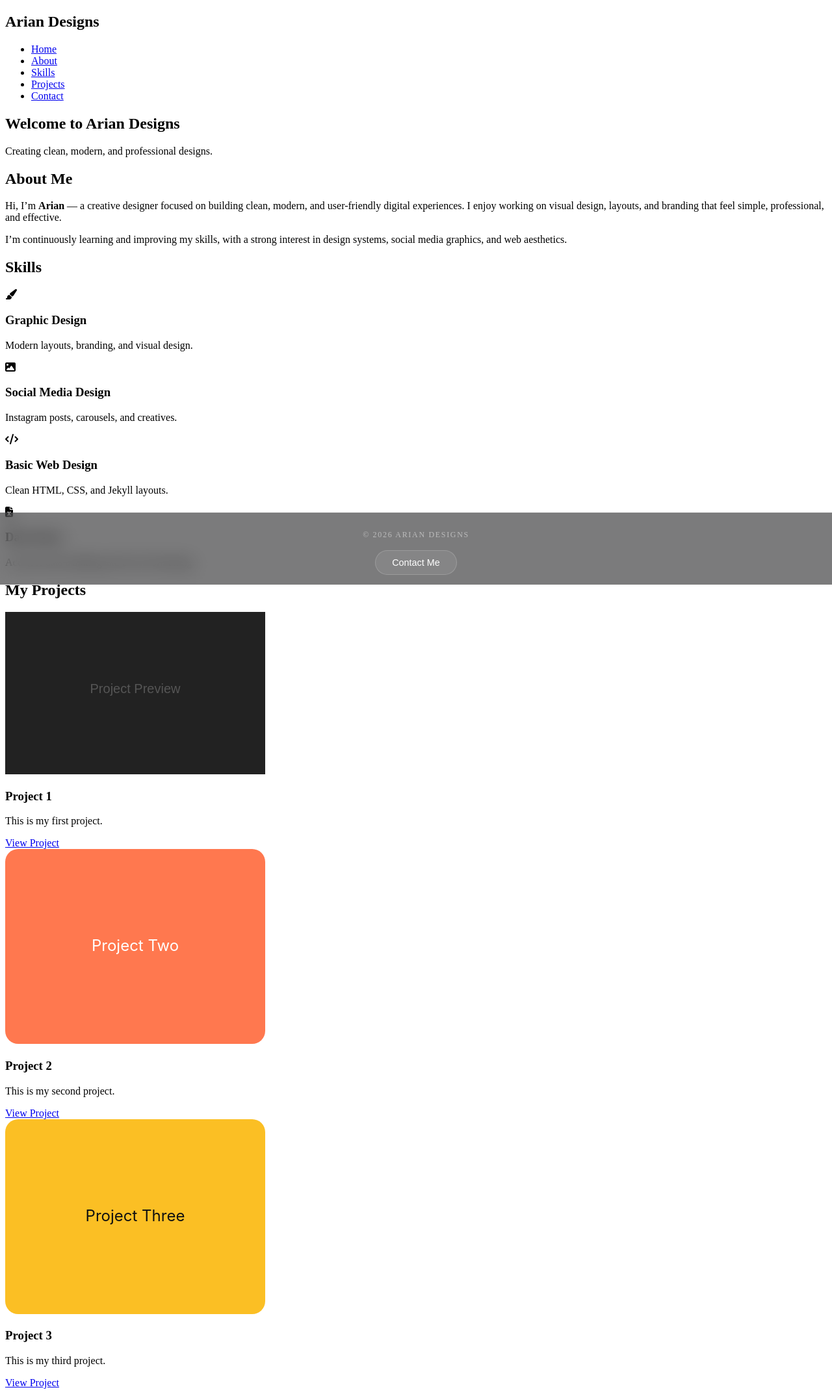
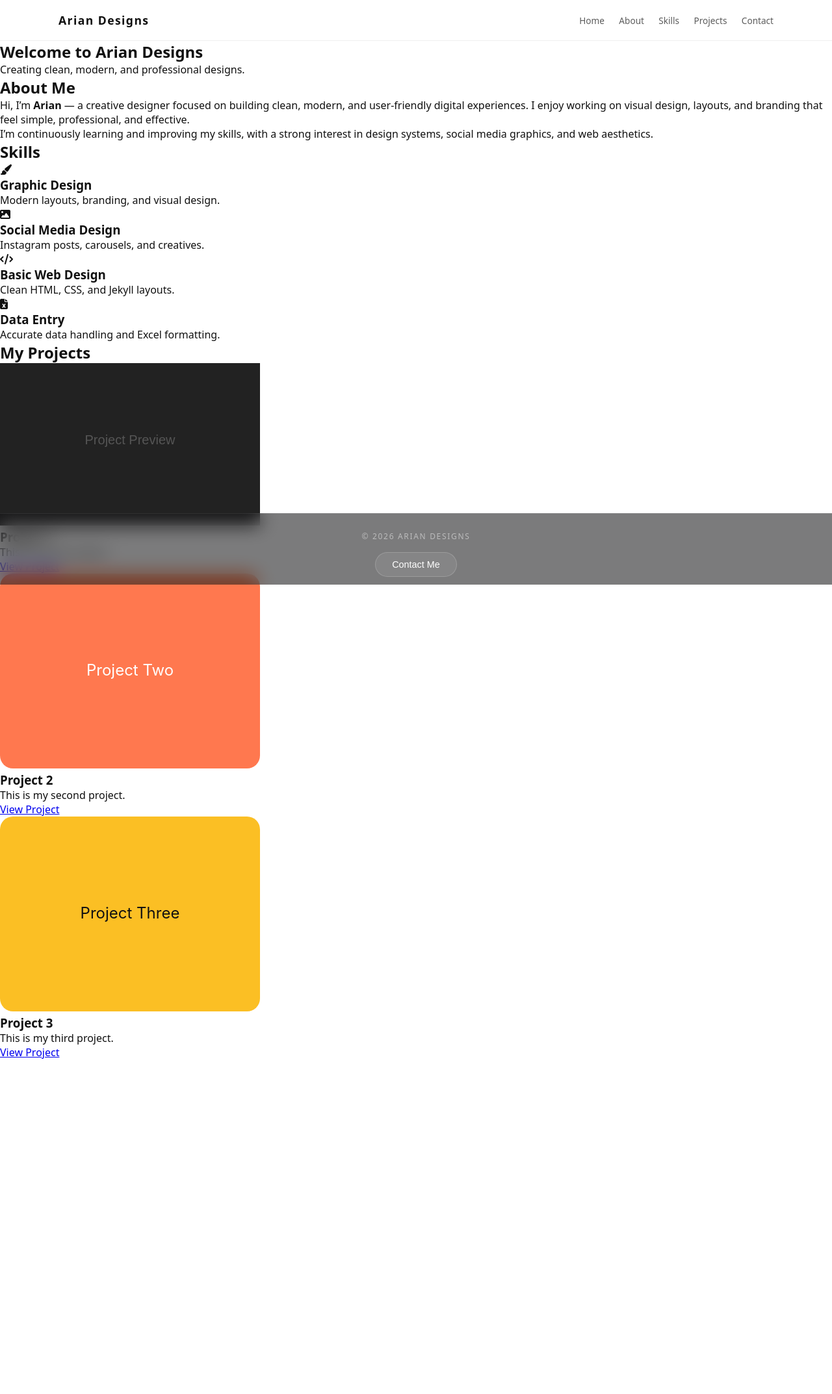
Before and after one commit to ariantechzone-stack/ariantechzone-stack.github.io, a Jekyll site: the page built from index.md, in a window 1280 px wide. Shown: the whole page at 65% size. Built offline with Jekyll 4.4.1, drawn with Linux system fonts in a browser that asks for light colours; after the commit the page ends 1791 px from its top, so only the background shows below that.

Commit message:
Update style.css

```diff
--- a/assets/css/style.css
+++ b/assets/css/style.css
@@ -1,6 +1,71 @@
-/* ==============================
-   Glass Footer Base
-============================== */
+/* ===============================
+   RESET + BASE
+================================ */
+* {
+  margin: 0;
+  padding: 0;
+  box-sizing: border-box;
+}
+
+html {
+  scroll-behavior: smooth;
+}
+
+body {
+  font-family: system-ui, -apple-system, BlinkMacSystemFont, "Segoe UI", sans-serif;
+  background: #ffffff;
+  color: #111;
+  min-height: 100vh;
+}
+
+/* ===============================
+   HEADER / NAV
+================================ */
+header {
+  padding: 1.2rem 1.5rem;
+  border-bottom: 1px solid rgba(0,0,0,0.06);
+}
+
+nav {
+  max-width: 1100px;
+  margin: auto;
+  display: flex;
+  justify-content: space-between;
+  align-items: center;
+}
+
+nav h2 {
+  font-size: 1.1rem;
+  letter-spacing: 0.08em;
+}
+
+nav ul {
+  display: flex;
+  gap: 1.4rem;
+  list-style: none;
+}
+
+nav a {
+  text-decoration: none;
+  font-size: 0.85rem;
+  color: #333;
+  opacity: 0.8;
+}
+
+nav a:hover {
+  opacity: 1;
+}
+
+/* ===============================
+   MAIN
+================================ */
+main {
+  padding-bottom: 160px; /* space for footer */
+}
+
+/* ===============================
+   FOOTER BASE
+================================ */
 .site-footer {
   position: fixed;
   bottom: 0;
@@ -13,34 +78,34 @@
   color: #e6e6e6;
   z-index: 20;
   overflow: hidden;
-  transition: background 0.6s ease, max-height 0.8s ease;
   max-height: 110px;
+  transition: max-height 0.8s ease, background 0.6s ease;
 }
 
 .site-footer.active {
-  background: rgba(10,10,14,0.85);
   max-height: 520px;
+  background: rgba(10,10,14,0.88);
 }
 
-/* ==============================
-   Footer Container
-============================== */
+/* ===============================
+   FOOTER CONTAINER
+================================ */
 .footer-container {
   max-width: 900px;
   margin: auto;
   padding: 1.6rem 1rem 2.2rem;
   text-align: center;
+  position: relative;
 }
 
-/* ==============================
-   Footer Copy (YEAR TEXT)
-============================== */
+/* ===============================
+   FOOTER COPY (YEAR)
+================================ */
 .footer-copy-static {
   font-size: 0.75rem;
   letter-spacing: 0.14em;
   text-transform: uppercase;
   opacity: 0.6;
-  transform: translateY(0);
   transition: opacity 0.6s ease, transform 0.6s ease;
   pointer-events: none;
 }
@@ -55,9 +120,9 @@
   transform: translateY(0);
 }
 
-/* ==============================
-   Contact Button
-============================== */
+/* ===============================
+   CONTACT BUTTON
+================================ */
 .contact-btn {
   margin-top: 1rem;
   padding: 0.65rem 1.6rem;
@@ -71,6 +136,10 @@
   gap: 0.5rem;
   font-size: 0.9rem;
   transition: transform 0.15s ease, background 0.3s ease;
+}
+
+.contact-btn:hover {
+  background: rgba(255,255,255,0.14);
 }
 
 .contact-btn:active {
@@ -89,11 +158,11 @@
   display: inline;
 }
 
-/* ==============================
-   Contact Reveal
-============================== */
+/* ===============================
+   CONTACT REVEAL
+================================ */
 .contact-reveal {
-  margin-top: 2rem;
+  margin-top: 2.2rem;
   opacity: 0;
   transform: translateY(20px);
   transition: opacity 0.6s ease, transform 0.6s ease;
@@ -106,9 +175,105 @@
   pointer-events: auto;
 }
 
-/* ==============================
-   Soft Glow
-============================== */
+/* ===============================
+   EMAIL
+================================ */
+.footer-email {
+  display: block;
+  margin-bottom: 1.8rem;
+  color: #fff;
+  font-size: 0.9rem;
+  text-decoration: none;
+  opacity: 0.85;
+}
+
+.footer-email:hover {
+  opacity: 1;
+}
+
+/* ===============================
+   SOCIAL ICONS LAYOUT
+================================ */
+.footer-socials {
+  display: flex;
+  justify-content: center;
+  gap: 1.4rem;
+}
+
+/* ===============================
+   SOCIAL ICON BASE
+================================ */
+.footer-socials a {
+  width: 52px;
+  height: 52px;
+  border-radius: 50%;
+  display: grid;
+  place-items: center;
+  font-size: 1.3rem;
+  color: #fff;
+  text-decoration: none;
+  background: rgba(255,255,255,0.06);
+  border: 1px solid rgba(255,255,255,0.12);
+  transition:
+    transform 0.18s ease,
+    box-shadow 0.4s ease,
+    background 0.4s ease;
+}
+
+/* Micro press */
+.footer-socials a:active {
+  transform: scale(0.92);
+}
+
+/* Hover tilt */
+.footer-socials a:hover {
+  transform: translateY(-4px) rotateX(8deg);
+}
+
+/* ===============================
+   PLATFORM COLORS + GLOW
+================================ */
+
+/* Instagram */
+.footer-socials a[aria-label="Instagram"]:hover {
+  background: radial-gradient(circle at top left, #feda75, #d62976, #962fbf);
+  box-shadow: 0 0 18px rgba(214,41,118,0.8);
+}
+
+/* Pinterest */
+.footer-socials a[aria-label="Pinterest"]:hover {
+  background: #e60023;
+  box-shadow: 0 0 18px rgba(230,0,35,0.8);
+}
+
+/* GitHub */
+.footer-socials a[aria-label="GitHub"]:hover {
+  background: #ffffff;
+  color: #000;
+  box-shadow: 0 0 18px rgba(255,255,255,0.8);
+}
+
+/* LinkedIn */
+.footer-socials a[aria-label="LinkedIn"]:hover {
+  background: #0a66c2;
+  box-shadow: 0 0 18px rgba(10,102,194,0.8);
+}
+
+/* Fiverr */
+.fiverr-icon {
+  font-weight: 700;
+  font-size: 1.1rem;
+  font-family: system-ui, sans-serif;
+}
+
+.footer-socials a.fiverr-icon:hover {
+  background: #1dbf73;
+  box-shadow: 0 0 18px rgba(29,191,115,0.8);
+}
+
+/* ===============================
+   FOOTER GLOW
+================================ */
 .site-footer::after {
   content: "";
   position: absolute;
@@ -132,14 +297,14 @@
   opacity: 1;
 }
 
-/* ==============================
-   Background Blur
-============================== */
+/* ===============================
+   BACKGROUND BLUR
+================================ */
 body::before {
   content: "";
   position: fixed;
   inset: 0;
-  background: rgba(0,0,0,0.2);
+  background: rgba(0,0,0,0.22);
   backdrop-filter: blur(4px);
   opacity: 0;
   pointer-events: none;
```
